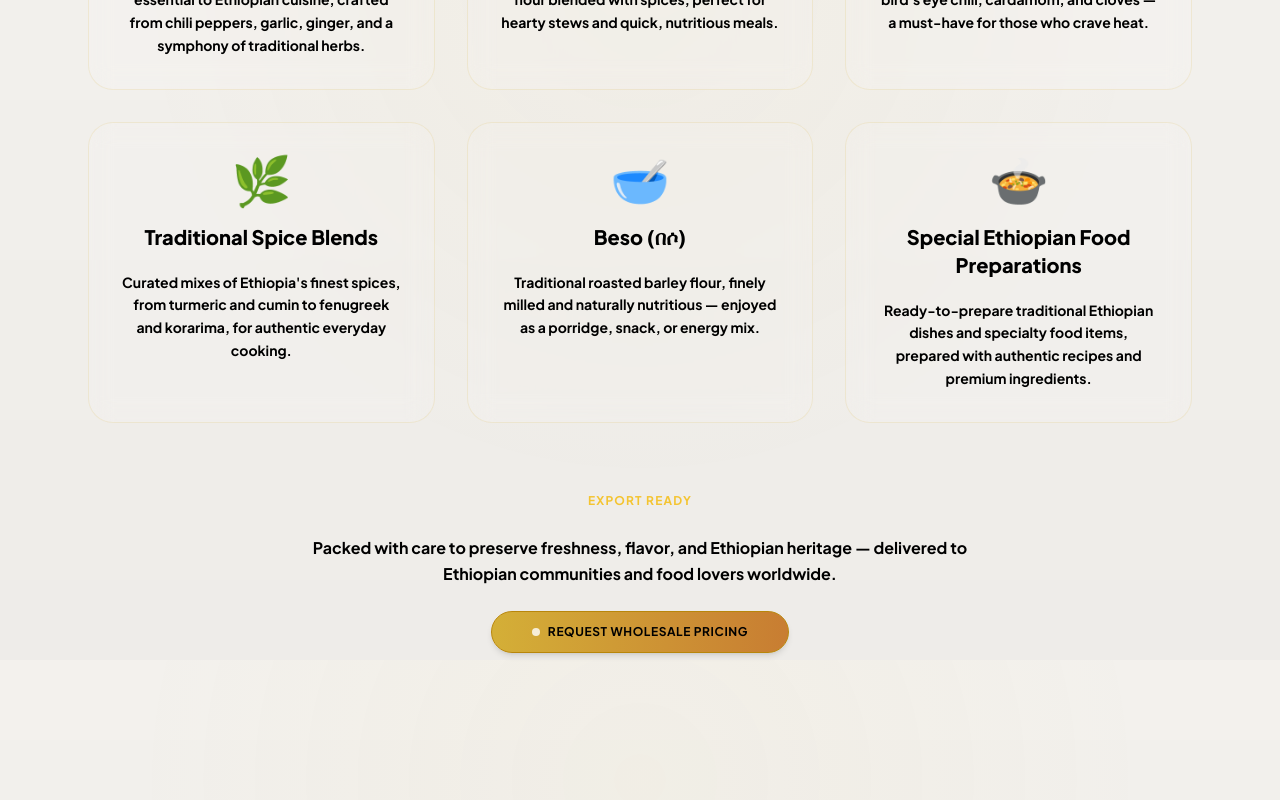
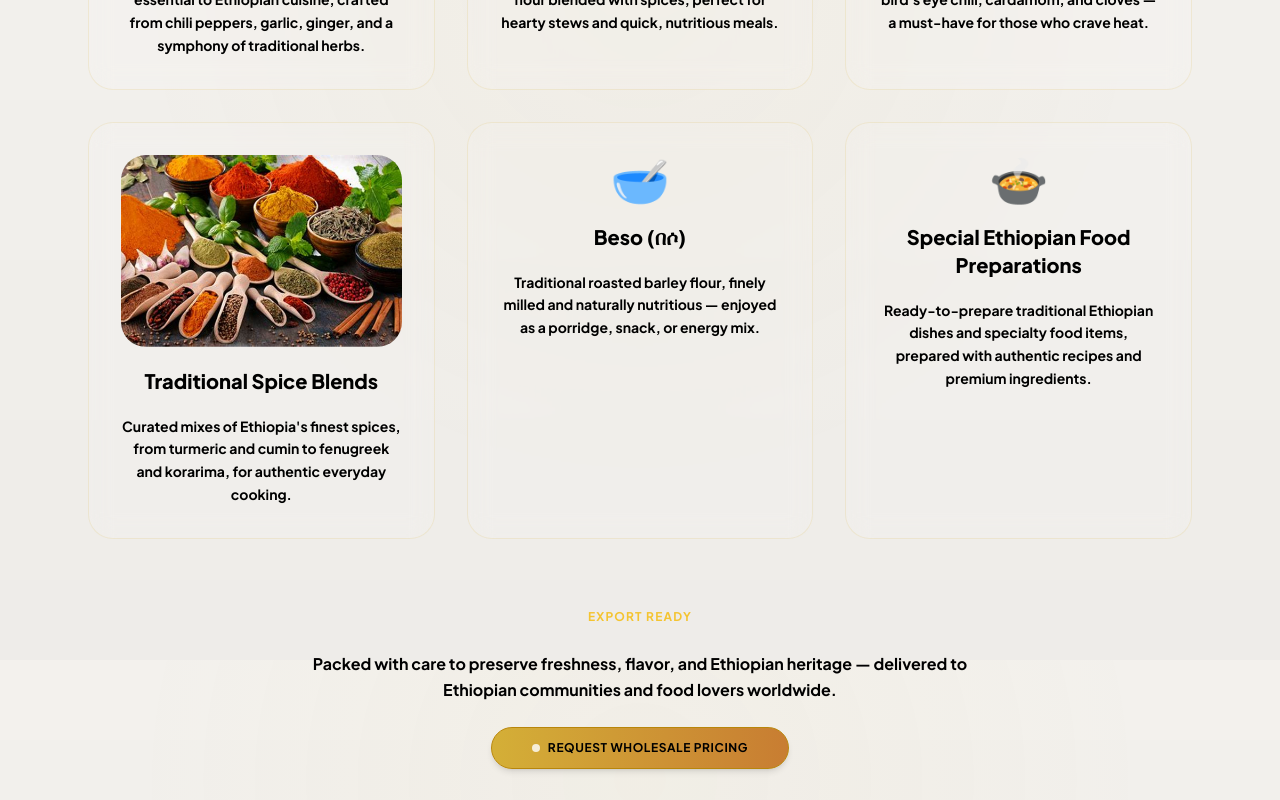
Before and after one commit to Yohannesdeveloper/Injera, a React (Vite) app: page / in a window 1280 px wide. Shown: the part 7340-8140 px from the top of the page. Built offline with nearby package versions, Linux system fonts and the light colour scheme.

Commit message:
Add images 3.jpg to Traditional Spice Blends card

```diff
--- a/src/components/BaltenaCollection.jsx
+++ b/src/components/BaltenaCollection.jsx
@@ -25,6 +25,7 @@ const BALTENA_PRODUCTS = [
     id: 'spice-blends',
     name: 'Traditional Spice Blends',
     emoji: '🌿',
+    image: '/images/images 3.jpg',
     description: 'Curated mixes of Ethiopia\'s finest spices, from turmeric and cumin to fenugreek and korarima, for authentic everyday cooking.'
   },
   {
@@ -67,9 +68,13 @@ export default function BaltenaCollection({ onRequestQuote }) {
       <div className="grid grid-cols-1 sm:grid-cols-2 lg:grid-cols-3 gap-8">
         {BALTENA_PRODUCTS.map((prod) => (
           <div key={prod.id} className="glass-panel rounded-[25px] p-8 space-y-5 text-center flex flex-col items-center">
-            <span className="text-5xl" role="img" aria-label={prod.name}>
-              {prod.emoji}
-            </span>
+            {prod.image ? (
+              <img src={prod.image} alt={prod.name} className="w-full h-48 object-cover rounded-[25px]" />
+            ) : (
+              <span className="text-5xl" role="img" aria-label={prod.name}>
+                {prod.emoji}
+              </span>
+            )}
             <h3 className="font-display text-xl font-black text-slate-100">{prod.name}</h3>
             <p className="text-sm text-slate-300 font-bold leading-relaxed flex-1">{prod.description}</p>
           </div>
```
Also changed, not shown: public/images/images 3.jpg (added).
